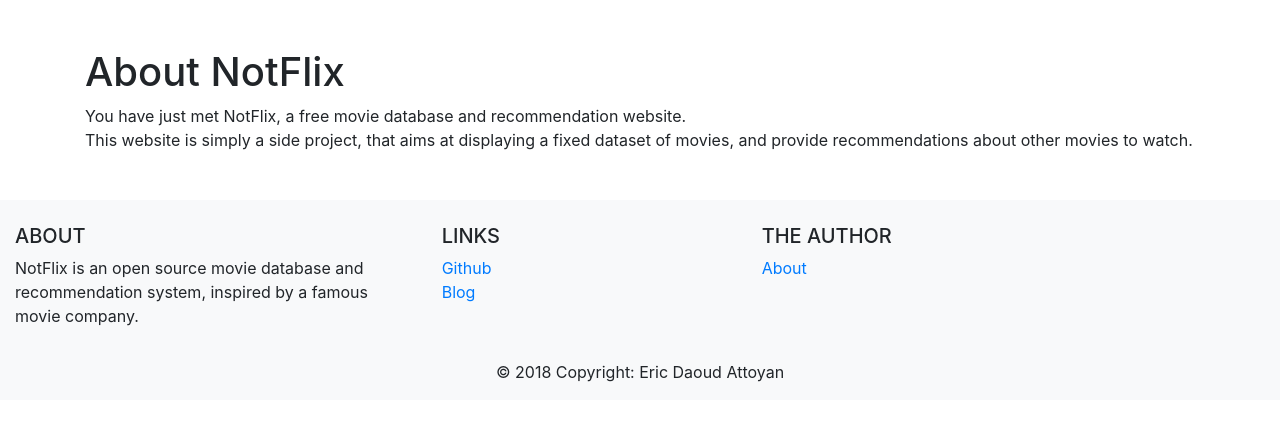
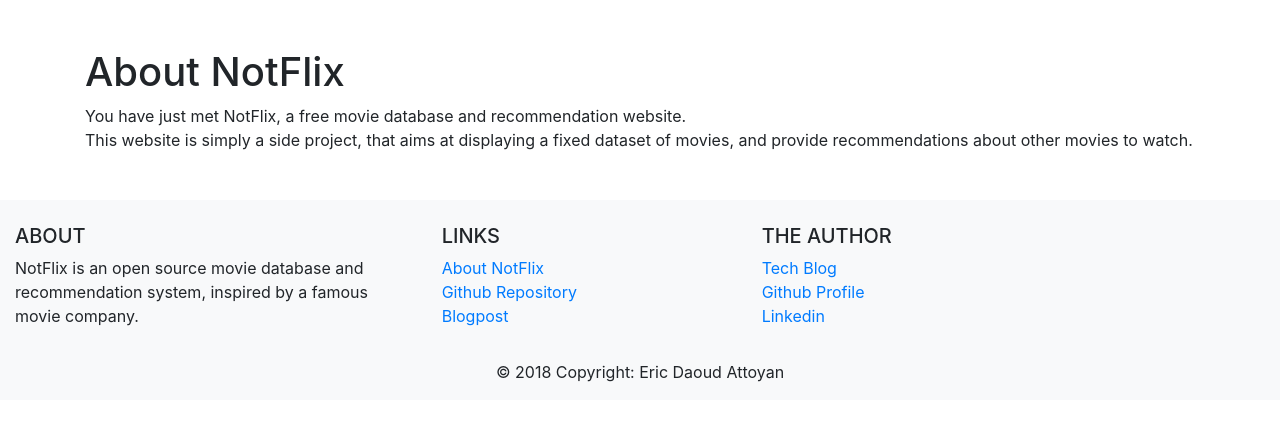
Before and after one commit to ericdaat/notflix, a Flask app: page /about in a window 1280 px wide. Shown: the part 56-477 px from the top of the page. Run offline with Flask 2, Linux system fonts and the light colour scheme; some libraries are stand-ins or nearby versions.

Commit message:
Footer, minor front fixes

```diff
--- a/src/web/templates/base.html
+++ b/src/web/templates/base.html
@@ -107,8 +107,9 @@
             <h5 class="text-uppercase">Links</h5>
 
             <ul class="list-unstyled">
-              <li> <a href="#!">Github</a> </li>
-              <li> <a href="#!">Blog</a> </li>
+              <li> <a href="/about">About NotFlix</a> </li>
+              <li> <a href="#!">Github Repository</a> </li>
+              <li> <a href="#!">Blogpost</a> </li>
             </ul>
 
           </div>
@@ -121,7 +122,9 @@
           <h5 class="text-uppercase">The Author</h5>
 
           <ul class="list-unstyled">
-            <li> <a href="#!">About</a> </li>
+            <li> <a href="https://ericdaat.github.io">Tech Blog</a> </li>
+            <li> <a href="https://github.com/ericdaat">Github Profile</a> </li>
+            <li> <a href="https://linkedin.com/in/ericdaoud">Linkedin</a> </li>
           </ul>
 
         </div>
--- a/src/web/templates/product/index.html
+++ b/src/web/templates/product/index.html
@@ -49,7 +49,7 @@
                 <td>{{active_product.awards}}</td>
             </tr>
             <tr>
-                <th scope="row">Year</th>
+                <th scope="row">Released</th>
                 <td>{{active_product.year}}</td>
             </tr>
             <tr>
--- a/src/web/templates/search/index.html
+++ b/src/web/templates/search/index.html
@@ -6,6 +6,9 @@
   <h1>Search</h1>
 </div>
 
+<div class="row mb-4">
+    <h4>Matching results for "{{request.args.get("query") }}"</h4>
+</div>
 
 
 {% if products %}
@@ -35,7 +38,7 @@
         </tbody>
     </table>
 {% else %}
-    <p>No matching results...</p>
+    <h6>Sorry we could not find anything ...</h6>
 {% endif %}
 
 
```
